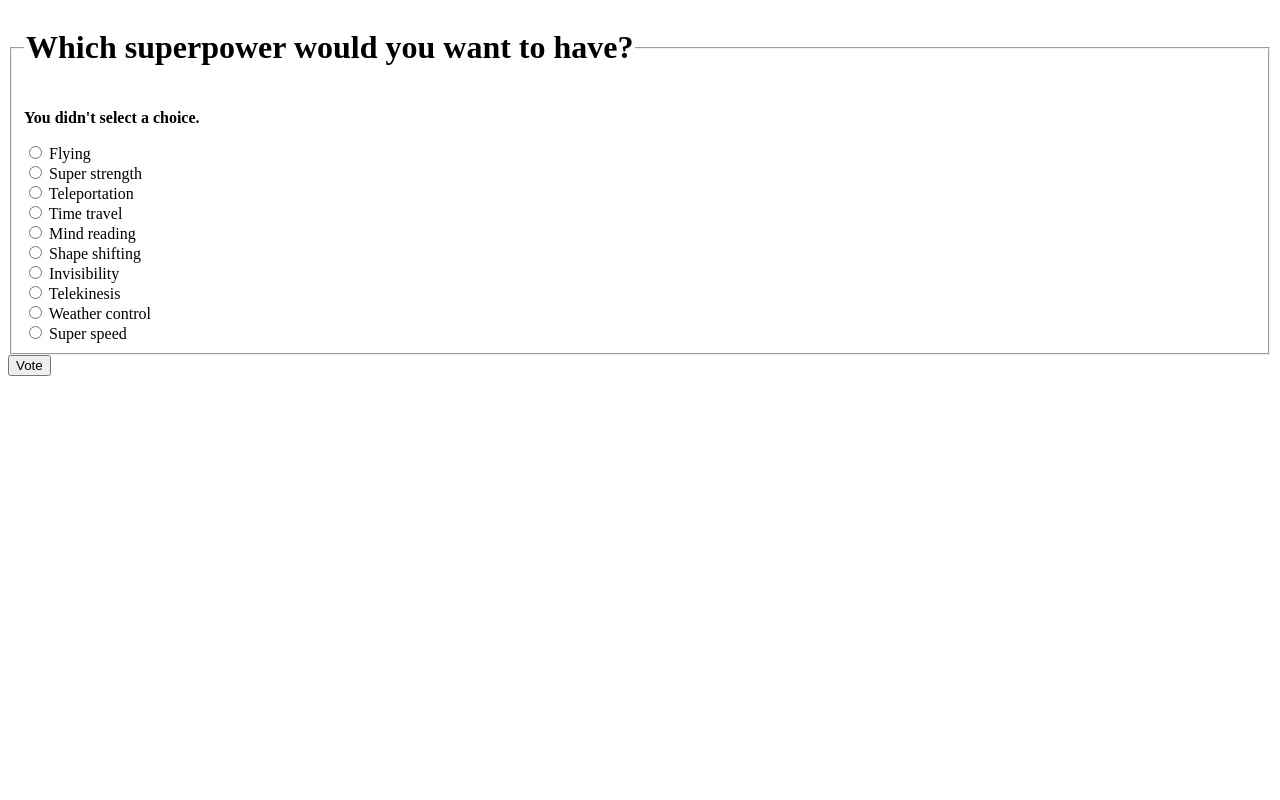
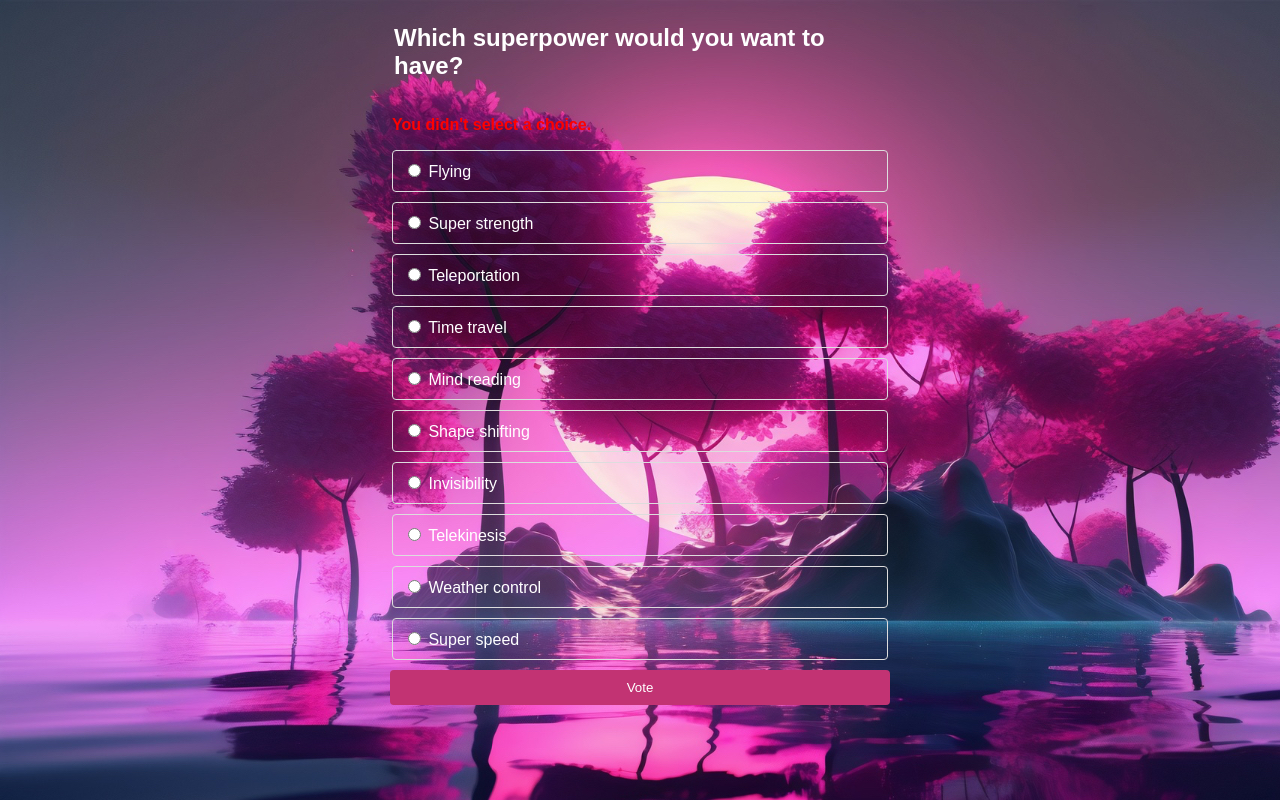
Before and after one commit to Jwizzed/ku-polls, a Django app: page /polls/2/vote/ in a window 1280 px wide. Run offline with Django 4.2, Linux system fonts and the light colour scheme; data comes from the database, SQL or seed files in the repository.

Commit message:
add a decoration

```diff
--- a/polls/static/polls/style.css
+++ b/polls/static/polls/style.css
@@ -1,7 +1,145 @@
-li a {
-    color: green;
+/* Global Styles */
+
+body {
+  background: white url("images/background.png") no-repeat;
+  font-family: Arial, sans-serif;
+  color: #ffffff;
 }
 
-body {
-    background: white url("images/background.png") no-repeat;
+a {
+  color: #C23373;
+  text-decoration: none;
 }
+
+a:hover {
+  text-decoration: underline;
+}
+
+/* Layout */
+
+.polls {
+  width: 20%;
+  margin: 0 auto;
+  padding: 20px;
+  background-color: #f2f2f2;
+  border-radius: 5px;
+}
+
+/* Lists */
+
+.question-list,
+ul {
+  list-style: none;
+  padding: 0;
+}
+
+/* Typography */
+
+h1 {
+  font-size: 2em;
+  margin-bottom: 20px;
+}
+
+li {
+  font-size: 1.2em;
+  margin-bottom: 10px;
+}
+
+li::before {
+  content: "• ";
+  color: #C23373;
+}
+
+/* Links */
+
+.question {
+  display: block;
+  padding: 10px;
+  border-bottom: 1px solid #ddd;
+  color: #333;
+  text-decoration: none;
+}
+
+.question:hover {
+  background-color: #eee;
+}
+
+.no-polls {
+  font-style: italic;
+  color: #999;
+}
+
+/* Forms */
+
+.poll-form {
+  max-width: 500px;
+  margin: 0 auto;
+}
+
+.poll-question {
+  font-size: 1.5em;
+  font-weight: bold;
+}
+
+.poll-options {
+  border: none;
+  padding: 0;
+}
+
+.poll-choice {
+  display: block;
+  padding: 10px;
+  border: 1px solid #ddd;
+  border-radius: 4px;
+  margin-bottom: 10px;
+}
+
+.poll-choice:hover {
+  background: #f5f5f5;
+}
+
+.error {
+  color: red;
+  font-weight: bold;
+}
+
+/* Style Sheet */
+
+.result-list {
+  list-style: none;
+  padding: 0;
+}
+
+.result-item {
+  margin-bottom: 10px;
+}
+
+.choice {
+  font-weight: bold;
+}
+
+.vote-button, .vote-again {
+  display: inline-block;
+  padding: 10px 15px;
+  background: #C23373;
+  color: #fff;
+  text-decoration: none;
+  border-radius: 4px;
+}
+
+.vote-button:hover, .vote-again:hover {
+  background: #79155B;
+}
+
+.vote-button {
+  display: block;
+  width: 100%;
+  padding: 10px;
+  border: none;
+  border-radius: 4px;
+  cursor: pointer;
+}
+
+.vote-button:hover {
+  background: #79155B;
+}
--- a/polls/templates/polls/detail.html
+++ b/polls/templates/polls/detail.html
@@ -1,12 +1,29 @@
-<form action="{% url 'polls:vote' question.id %}" method="post">
-{% csrf_token %}
-<fieldset>
-    <legend><h1>{{ question.question_text }}</h1></legend>
-    {% if error_message %}<p><strong>{{ error_message }}</strong></p>{% endif %}
+{% load static %}
+
+<link rel="stylesheet" href="{% static 'polls/style.css' %}">
+
+<form action="{% url 'polls:vote' question.id %}" method="post" class="poll-form">
+
+  {% csrf_token %}
+
+  <fieldset class="poll-options">
+    <legend>
+      <h1 class="poll-question">{{ question.question_text }}</h1>
+    </legend>
+
+    {% if error_message %}
+      <p class="error">{{ error_message }}</p>
+    {% endif %}
+
     {% for choice in question.choice_set.all %}
+      <label class="poll-choice">
         <input type="radio" name="choice" id="choice{{ forloop.counter }}" value="{{ choice.id }}">
-        <label for="choice{{ forloop.counter }}">{{ choice.choice_text }}</label><br>
+        {{ choice.choice_text }}
+      </label>
     {% endfor %}
-</fieldset>
-<input type="submit" value="Vote">
+
+  </fieldset>
+
+  <input type="submit" value="Vote" class="vote-button">
+
 </form>
```
Also changed, not shown: polls/templates/polls/index.html (+14 -9 lines), polls/templates/polls/results.html (+11 -15 lines), polls/static/polls/images/background.png.
